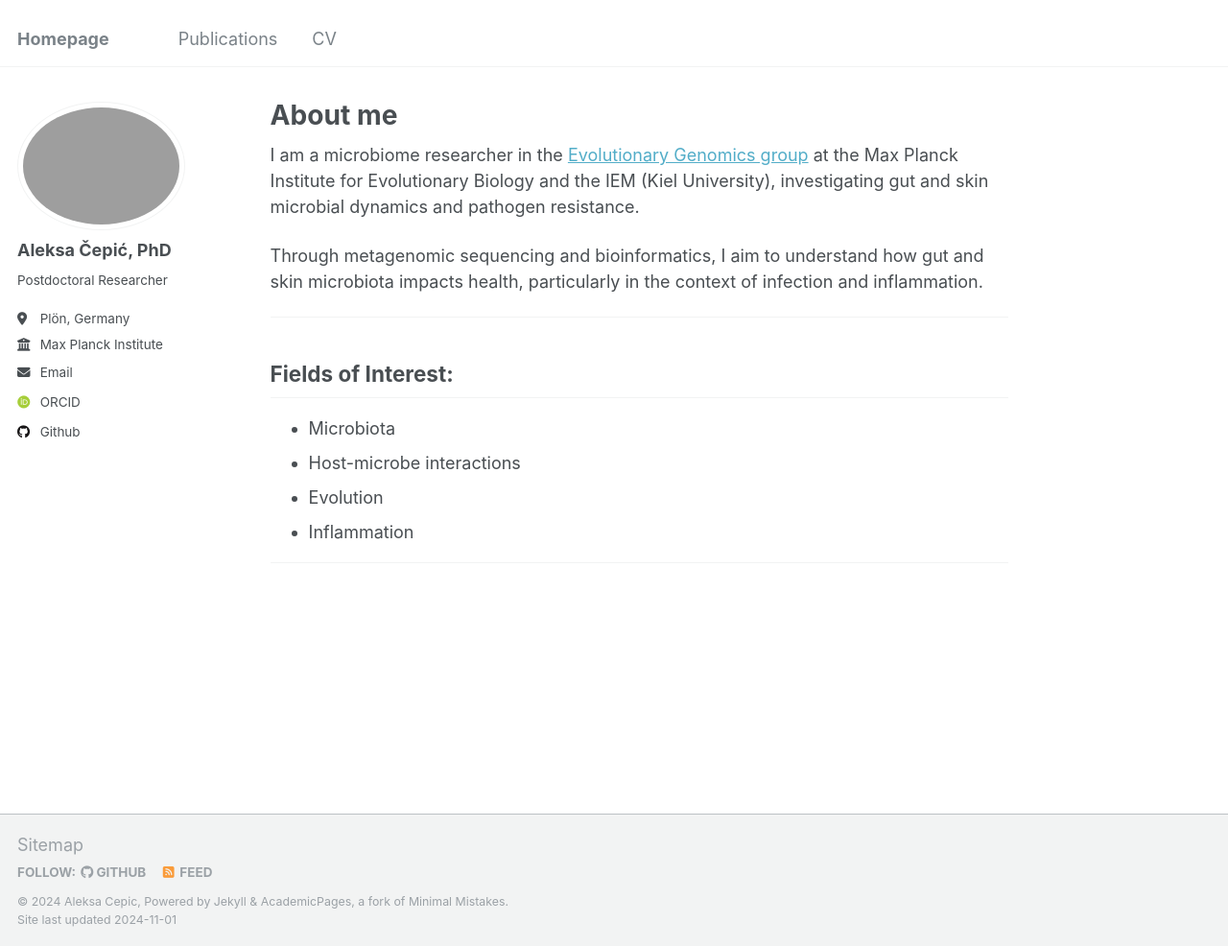
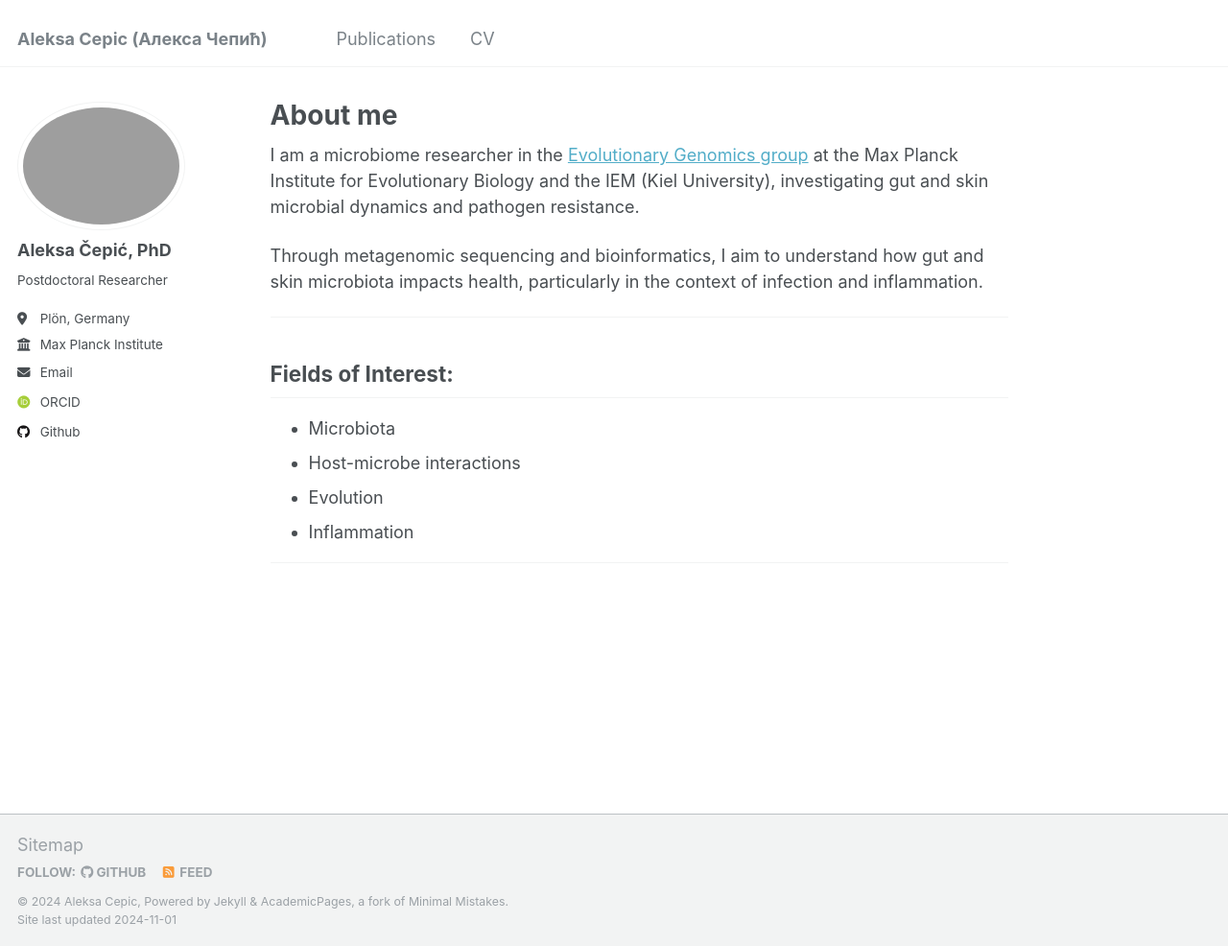
Before and after one commit to cepic-a/cepic-a.github.io, a Jekyll site: the page built from _pages/about.md, in a window 1280 px wide and 986 px high. Shown: the whole window at 96% size. Built offline with Jekyll 4.4.1, drawn with Linux system fonts in a browser that asks for light colours; some web fonts are replaced.

Commit message:
Update _config.yml

```diff
--- a/_config.yml
+++ b/_config.yml
@@ -8,7 +8,7 @@
 
 # Basic Site Settings
 locale                   : "en-US"
-title                    : "Homepage"
+title                    : "Aleksa Cepic (Алекса Чепић)"
 title_separator          : "-"
 name                     : &name "Aleksa Cepic"
 description              : &description "personal description"
```
